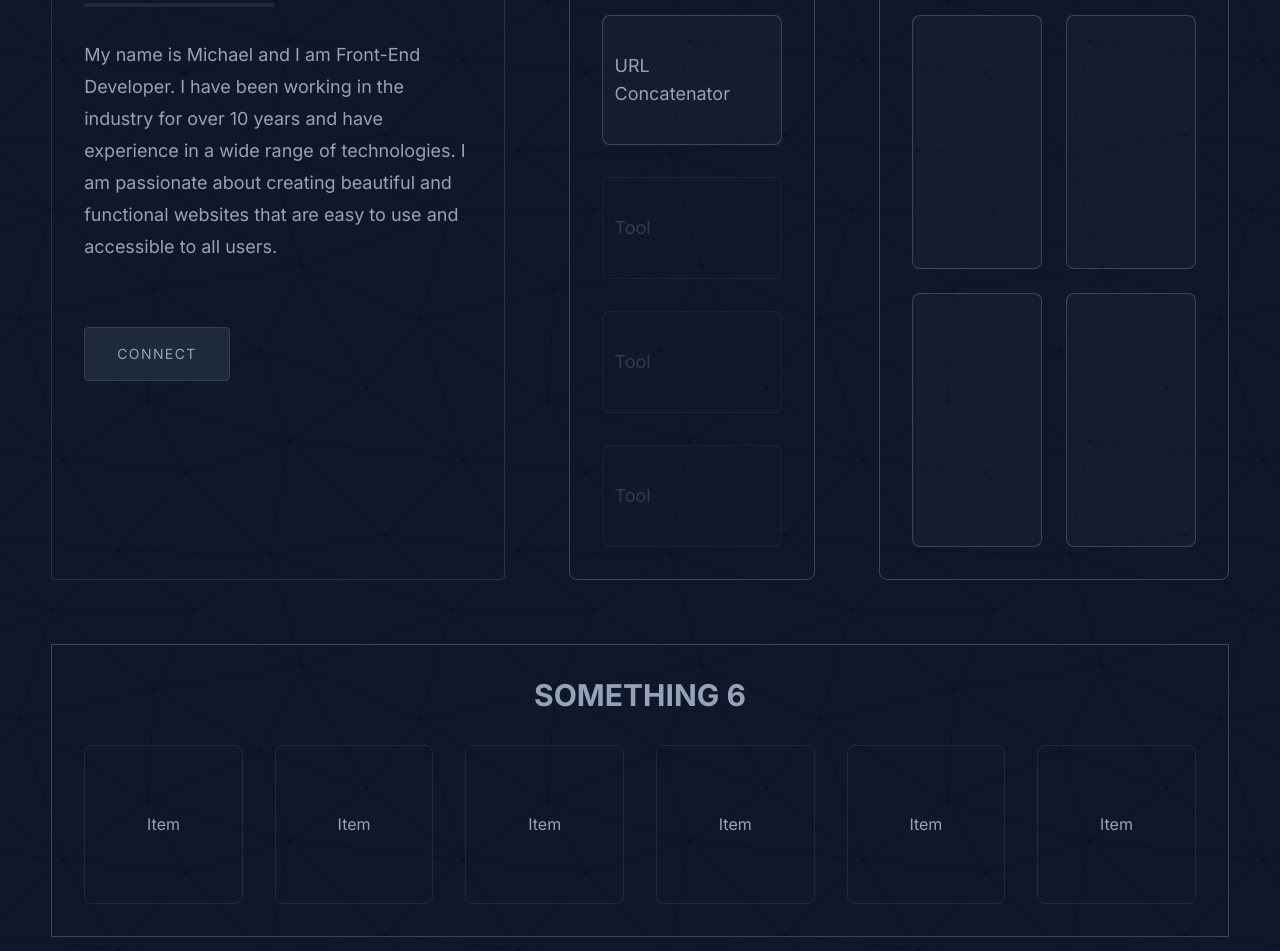
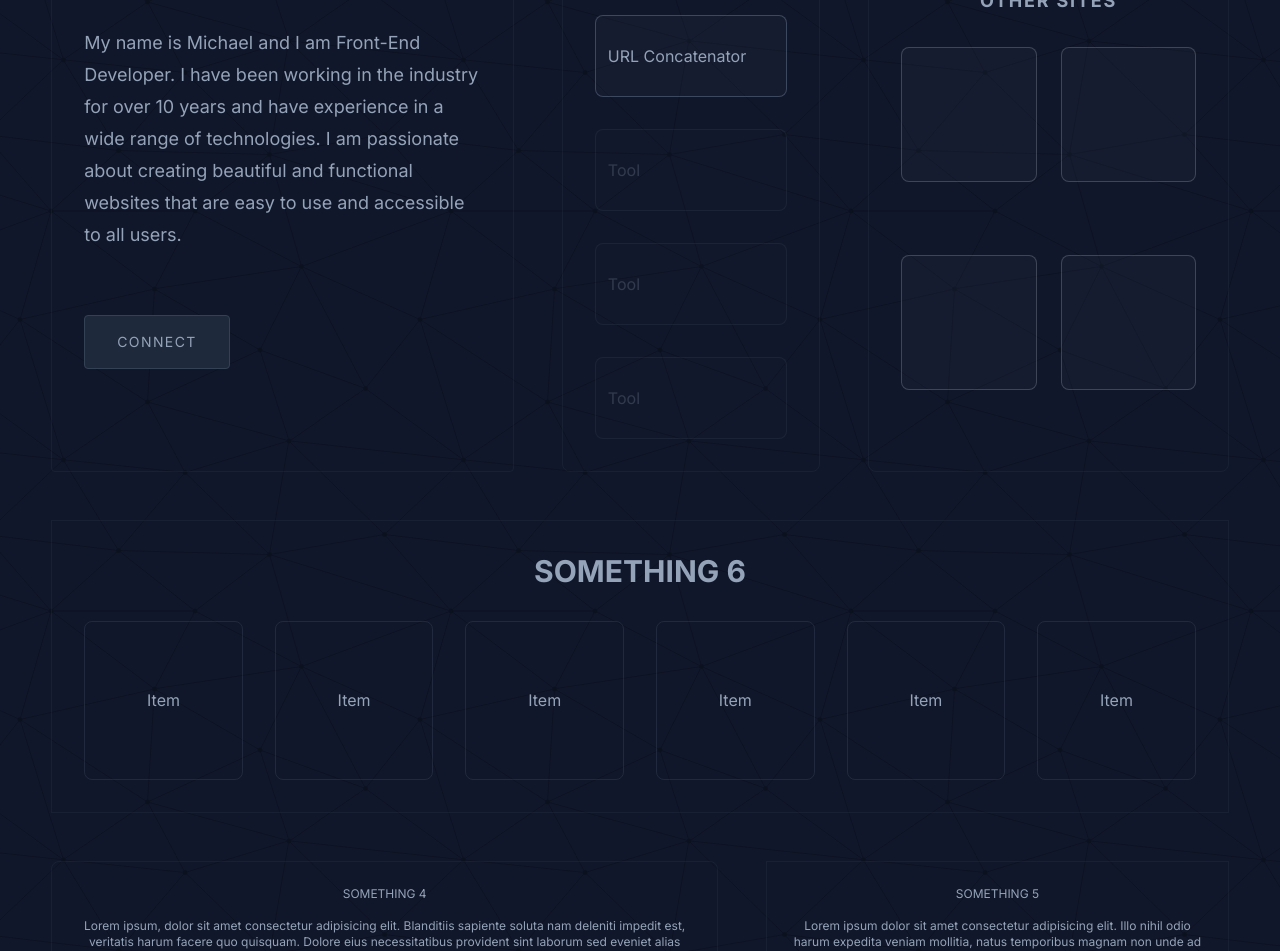
Before and after one commit to michaelgainford/michaelgainford.github.io, a Next.js app: page /general/about in a window 1280 px wide. Shown: the part 380-1331 px from the top of the page. Built offline with nearby package versions, Linux system fonts and the light colour scheme; what tailwindcss-motion would draw is missing.

Commit message:
Changes to About page

```diff
--- a/app/general/about/page.jsx
+++ b/app/general/about/page.jsx
@@ -23,68 +23,7 @@ import { mainStyles } from "@/data/Variables";
 const pageStyles = `bg-slate-900 text-slate-400 bg-brand-background bg-repeat`;
 const pageIntroText = `A simple tool to take a starting string, a concatenation character, and an ending string to create a URL.`;
 
-function CreateURL() {
-
-	{/* Part 1: Base URL */}
-	const baseURL = document.getElementById("base-url");
-	{/* Part 2: Concatenator */}
-	const concatenator = document.getElementById("custom-concatenator");
-	{/* Part 3: Query String */}
-	const queryString = document.getElementById("query-string");
-
-	const createURLButton = document.querySelector("button");
-	const createdUrlOutput = document.querySelector(".created-url");
-
-	createURLButton.addEventListener("click", () => {
-		let url = `${baseURL.value}${concatenator.value}${queryString.value}`;
-		createdUrlOutput.textContent = url;
-	});
-}
-
-function CopyURL() {
-	const copyURLButton = document.querySelector(".copy-url");
-	const urlOutput = document.querySelector(".created-url");
-
-	copyURLButton.addEventListener("click", () => {
-		let url = urlOutput.textContent;
-		navigator.clipboard.writeText(url);
-		// provide visual eenforcement that the URL has been copied
-		copyURLButton.textContent = "Copied!";
-		// reset the button text after 2 seconds
-		setTimeout(() => {
-			copyURLButton.textContent = "Copy URL";
-		}
-		, 2000);
-		console.log('MG, URL copied to clipboard', url);
-	});
-}
-
-function clearContentsOfForm() {
-	const baseURL = document.getElementById("base-url");
-	const concatenator = document.getElementById("custom-concatenator");
-	const queryString = document.getElementById("query-string");
-
-	baseURL.value = "";
-	concatenator.value = "";
-	queryString.value = "";
-
-	const createdUrlOutput = document.querySelector(".created-url");
-	createdUrlOutput.textContent = "Your URL will be displayed here.";
-}
-
-/* function toggleCustomConcatenator() {
-	const checkboxArea = document.querySelector(".checkbox-area");
-	if (checkboxArea) {
-		console.log("MG, checkboxArea exists");
-	}
-	else {
-		console.log("MG, checkboxArea does not exist");
-	}
-}
-toggleCustomConcatenator(); */
-
-
-export default function TOOL_URL_CONCATENATOR() {
+export default function PAGE_ABOUT() {
 	return (
 		<div className={`${globalPageStyles} ${pageStyles}`}>
 
@@ -106,10 +45,12 @@ export default function TOOL_URL_CONCATENATOR() {
 				/>
 
 				<div className="flex w-full justify-center text-center motion motion-preset-slide-up motion-delay-[1000ms] motion-duration-500 max-w-[1800px]">
-					<div className="flex flex-col lg:grid lg:grid-cols-12 gap-8 xl:gap-16 [&_h2]:uppercase max-lg:mt-8">
+					<div className="grid grid-cols-12 gap-8 xl:gap-12 3xl:gap-16 [&_h2]:uppercase max-lg:mt-8">
 						{/* Card 1: About Me */}
-						<div className="flex flex-col col-span-5 gap-4 p-6 text-xs transition-all duration-500 border rounded md:p-8 border-slate-500/30 hover:bg-slate-500/10 group/about hover:border-amber-500 2xl:p-16">
-							<h2 className="pb-2 mb-4 text-left transition-all duration-500 border-b-4 border-slate-500/20 md:text-2xl lg:text-4xl w-fit group-hover/about:border-amber-500/80">About Me</h2>
+						<div className="flex flex-col col-span-12 gap-4 p-6 text-xs transition-all duration-500 border rounded md:col-span-8 md:p-8 border-slate-500/10 hover:bg-slate-500/10 group/about hover:border-amber-500 2xl:p-16 xl:col-span-5">
+							<h2 className="pb-2 mb-4 text-left transition-all duration-500 border-b-4 border-slate-500/20 md:text-xl 2xl:text-4xl w-fit group-hover/about:border-amber-500/80">
+								About Me
+							</h2>
 							<p className="text-sm text-left lg:text-lg/8">
 								My name is Michael and I am Front-End Developer. I have been working in the industry for over 10 years and have experience in a wide range of technologies. I am passionate about creating beautiful and functional websites that are easy to use and accessible to all users.
 							</p>
@@ -129,63 +70,68 @@ export default function TOOL_URL_CONCATENATOR() {
 						</div>
 
 						{/* Card 2: List of Tools */}
-						<div className="col-span-3 p-6 text-xs transition-all duration-500 border rounded-lg something-3 border-slate-500/50 group-tools hover:border-amber-500 lg:p-8">
-							<h2 className="mb-8 font-bold tracking-widest text-left lg:font-extrabold lg:text-lg">List of Tools</h2>
-							<ul className="flex flex-col gap-4 lg:gap-8 [&_li]:flex [&>li]:border [&>li]:border-emerald-500 text-left [&_li]:border-slate-500/50 [&_a]:p-3 [&_li]:rounded-lg [&_a]:w-full [&_li]:w-full [&_li]:lg:py-6 [&_li]:bg-slate-600/10 lg:text-lg">
-								<li><Link href="/tools/url-converter">URL Concatenator</Link></li>
-								<li className="opacity-25"><Link href="/">Tool</Link></li>
-								<li className="opacity-25"><Link href="/">Tool</Link></li>
-								<li className="opacity-25"><Link href="/">Tool</Link></li>
+						<div className="col-span-12 p-6 text-xs transition-all duration-500 border rounded-lg md:col-span-4 xl:col-span-3 something-3 border-slate-500/10 group-tools hover:border-amber-500 lg:p-8">
+							<h2 className="mb-8 font-bold tracking-widest text-left lg:font-extrabold lg:text-lg 2xl:mt-8">List of Tools</h2>
+							<ul className="flex flex-col gap-4 lg:gap-8 [&_li]:flex [&>li]:border [&>li]:border-emerald-500 text-left [&_li]:border-slate-500/50 [&_a]:p-3 [&_li]:rounded-lg [&_a]:w-full [&_li]:w-full [&_li]:lg:py-4 [&_li]:bg-slate-600/10 lg:text-base">
+								<li>
+									<Link href="/tools/url-converter" className="transition-all duration-500 hover:bg-amber-500 hover:text-slate-950">
+										URL Concatenator
+									</Link>
+								</li>
+								<li className="opacity-25">
+									<Link href="/">
+										Tool
+									</Link>
+								</li>
+								<li className="opacity-25">
+									<Link href="/">
+										Tool
+									</Link>
+								</li>
+								<li className="opacity-25">
+									<Link href="/">
+										Tool
+									</Link>
+								</li>
 							</ul>
 						</div>
 
 						{/* Card 3: My Other Sites */}
-						<div className="col-span-4 p-6 md:p-8 text-xs border rounded-lg something-2 border-slate-500/50 [&_.site-image]:aspect-square flex flex-col">
-							<h2 className="mb-8 font-bold lg:text-lg">Other Sites</h2>
-							<div className="grid w-full h-full grid-cols-2 gap-6">
-								<div className="grid-item">
-								<h3 className="hidden">Title</h3>
-								<div className="w-full h-full p-1 border rounded-lg site border-slate-200/20 site-image bg-slate-600/10">
-								</div>
-							</div>
-							<div className="grid-item">
-								<h3 className="hidden">Title</h3>
-								<div className="w-full h-full p-1 border rounded-lg site border-slate-200/20 site-image bg-slate-600/10">
-								</div>
-							</div>
-							<div className="grid-item">
-								<h3 className="hidden">Title</h3>
-								<div className="w-full h-full p-1 border rounded-lg site border-slate-200/20 site-image bg-slate-600/10">
-								</div>
-							</div>
-							<div className="grid-item">
-								<h3 className="hidden">Title</h3>
-								<div className="w-full h-full p-1 border rounded-lg site border-slate-200/20 site-image bg-slate-600/10">
-								</div>
-							</div>
-
+						<div className="col-span-12 md:col-span-12 p-6 md:p-8 text-xs border rounded-lg something-2 border-slate-500/10 [&_.site-image]:aspect-square flex flex-col hover:border-amber-500 duration-500 transition-all 2xl:px-12 xl:col-span-4  hover:bg-slate-500/10">
+							<h2 className="mt-8 mb-8 font-bold tracking-widest lg:text-lg">Other Sites</h2>
+							<div className="grid w-full h-full grid-cols-2 gap-6 md:grid-cols-4 xl:grid-cols-2 2xl:gap-12">
+								{
+									[...Array(4)].map((_, i) => (
+										<div key={i} className="grid-item">
+											<h3 className="hidden">Title</h3>
+											<div className="w-full p-1 border rounded-lg site border-slate-200/20 site-image bg-slate-600/10 aspect-square">
+											</div>
+										</div>
+									))
+								}
 							</div>
 						</div>
-						<div className="col-span-12 p-6 border border-slate-500/50 md:p-8 2xl:p-16">
+						<div className="col-span-12 p-6 transition-all duration-500 border border-slate-500/10 md:p-8 2xl:p-16 hover:border-amber-500 hover:bg-slate-500/10">
 							<h2 className="mb-8 text-3xl font-bold">Something 6</h2>
 							<div className="grid grid-cols-2 md:grid-cols-3 xl:grid-cols-6 gap-8 [&>.flex]:justify-center [&>.flex]:items-center [&>.flex]:rounded-lg">
-								<div className="flex p-4 border border-slate-500/20 aspect-square">Item</div>
-								<div className="flex p-4 border border-slate-500/20 aspect-square">Item</div>
-								<div className="flex p-4 border border-slate-500/20 aspect-square">Item</div>
-								<div className="flex p-4 border border-slate-500/20 aspect-square">Item</div>
-								<div className="flex p-4 border border-slate-500/20 aspect-square">Item</div>
-								<div className="flex p-4 border border-slate-500/20 aspect-square">Item</div>
+								{
+									[...Array(6)].map((_, i) => (
+										<div key={i} className="flex p-4 border border-slate-500/20 aspect-square">
+											Item
+										</div>
+									))
+								}
 							</div>
 						</div>
-						<div className="col-span-7 p-6 text-xs border rounded-lg something-4 border-slate-500/50">
-							<h2>Something 4</h2>
+						<div className="col-span-12 p-6 text-xs transition-all duration-500 border rounded-lg md:col-span-7 something-4 border-slate-500/10 hover:border-amber-500 hover:bg-slate-500/10">
+							<h2 className="mb-4">Something 4</h2>
 							<p>Lorem ipsum, dolor sit amet consectetur adipisicing elit. Blanditiis sapiente soluta nam deleniti impedit est, veritatis harum facere quo quisquam. Dolore eius necessitatibus provident sint laborum sed eveniet alias consequatur.
 							Laudantium repudiandae ut aperiam facere, vel esse blanditiis alias atque qui nihil eius repellat rerum aliquid similique iusto, accusantium quibusdam debitis! Voluptate deleniti numquam quo. Unde dolorem iste eos sit?
 							Tempora quaerat molestias delectus deserunt unde. Reiciendis, totam eos ducimus vero repellat earum recusandae voluptate enim atque, ab iure! Sequi aliquam dolorum quo ullam fugiat illo repudiandae eius debitis nihil.
 							Excepturi, magnam. Nulla facilis expedita distinctio, natus et, maiores saepe, labore suscipit voluptates accusantium possimus totam aut accusamus minus molestiae quia iure? Fuga, ipsa unde sequi maxime nulla repellat eligendi!</p>
 						</div>
-						<div className="col-span-5 p-6 border border-slate-500/50">
-							<h2>Something 5</h2>
+						<div className="col-span-12 p-6 text-xs transition-all duration-500 border md:col-span-5 border-slate-500/10 hover:border-amber-500 hover:bg-slate-500/10">
+							<h2 className="mb-4">Something 5</h2>
 							<p>Lorem ipsum dolor sit amet consectetur adipisicing elit. Illo nihil odio harum expedita veniam mollitia, natus temporibus magnam non unde ad laudantium illum. Deserunt amet modi, nesciunt eius dicta numquam!
 							Odio corporis magni fuga adipisci maxime perferendis impedit minus ab accusamus consequatur libero iusto nihil nam soluta cum enim modi vero magnam, doloribus possimus saepe exercitationem, rem amet error! Aut.
 							Eligendi, ducimus! Atque at quisquam ipsa quibusdam assumenda quis iure. Consequatur animi autem vitae dolore quam quisquam vel dolores? Vel placeat quaerat, magni odit earum autem ipsa. Accusamus, quis sequi.
```
